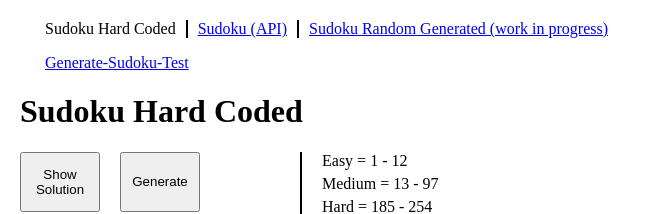
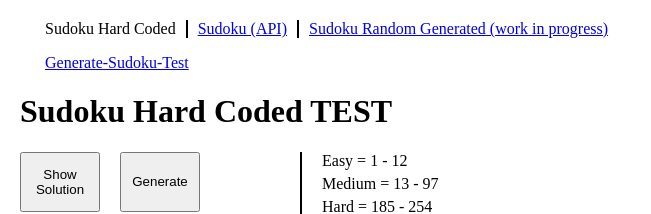
Before and after one commit to PeterCypers/SudokuRandomizer, a plain HTML site: page index.html in a window 1280 px wide. Shown: the top 214 px of the page, without its empty margins (0-651 px from the left). Drawn offline with Linux system fonts and the light colour scheme.

Commit message:
pipeline test 1

```diff
--- a/index.html
+++ b/index.html
@@ -187,7 +187,7 @@
         </ul>
     </nav>
     <a href="randomTest/randomSudokuTest.html" style="margin-left: 25px;">Generate-Sudoku-Test</a><br>
-    <h1 style="display: inline-block;">Sudoku Hard Coded</h1>
+    <h1 style="display: inline-block;">Sudoku Hard Coded <strong>TEST</strong></h1>
     <div id="buttons">
         <button id="solution">Show Solution</button> <button id="reload">Generate</button>
         <div style="margin-left: 80px; padding-left: 20px; border-left: 2px solid black;">
```
